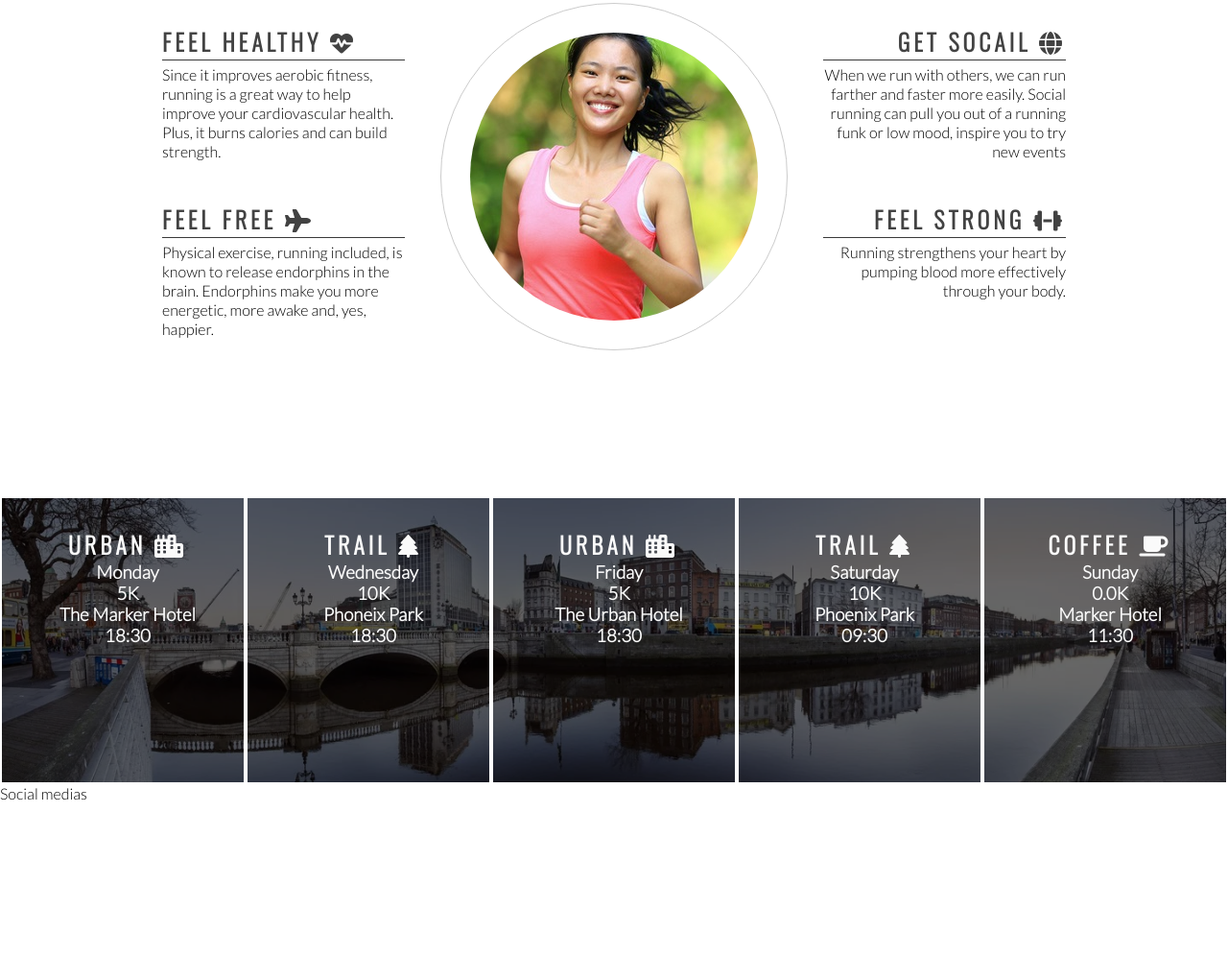
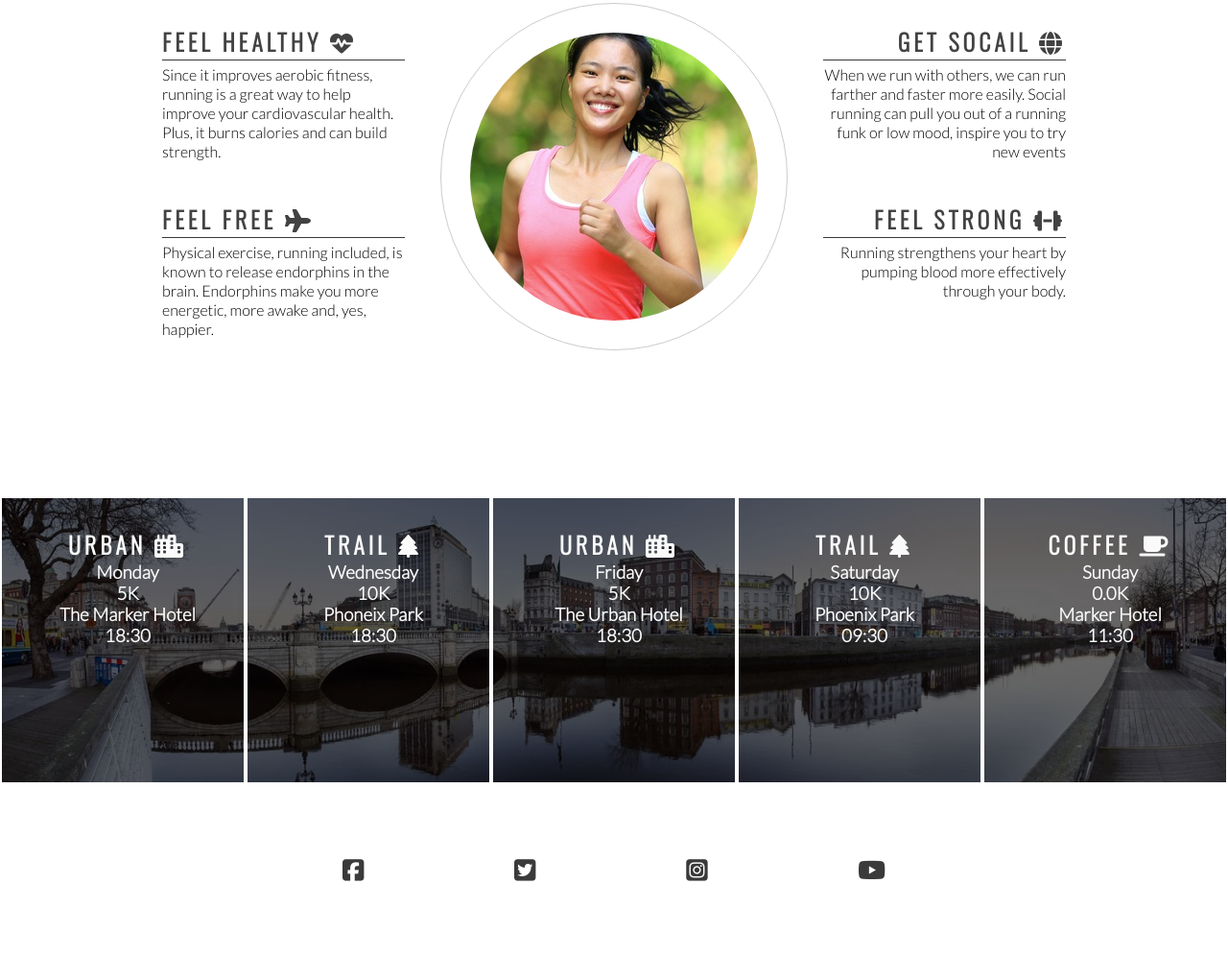
Before and after one commit to Itchie1411/love_running, a plain HTML site: page index.html in a window 1280 px wide. Shown: the part 778-1774 px from the top of the page at 96% size. Before the commit the page ends 1614 px from the top, so only its background shows below. Drawn offline with nearby package versions, Linux system fonts and the light colour scheme.

Commit message:
adding footer elements and css / icons

```diff
--- a/assets/css/style.css
+++ b/assets/css/style.css
@@ -209,3 +209,18 @@ hr{
     color: #fafafa
     ;
 }
+
+#social-medias {
+    text-align: center;
+}
+
+#social-medias li {
+    display: inline;
+}
+
+#social-medias i {
+    font-size: 160%;
+    margin: 1%;
+    padding: 5%;
+    color: #3a3a3a;
+}
--- a/index.html
+++ b/index.html
@@ -135,14 +135,26 @@
         </div>
     </section>
 
-
-
-
-
-    <footer>
-        Social medias
+    <footer >
+        <ul id='social-medias'>
+            <li>
+                <a href="https://facebook.com" target="_blank" rel="noopener"
+                aria-label="Opens Facebook in a new tab"><i class="fab fa-facebook-square"></i></a>
+            </li>
+            <li>
+                <a href="https://twitter.com" target="_blank" rel="noopener"
+                 aria-label="Opens Twitter in a new tab"><i class="fab fa-twitter-square"></i></a>
+            </li>
+            <li>
+                <a href="https://instagram.com" target="_blank" rel="noopener"
+                aria-label="Opens Instagram in a new tab"><i class="fab fa-instagram-square"></i></a>
+            </li>
+            <li>
+                <a href="https://youtube.com" target="_blank" rel="noopener"
+                aria-label="Opens Youtube in a new tab"><i class="fab fa-youtube"></i></a>
+            </li>
+        </ul>
     </footer>
-
 
 </body>
 </html>
```
